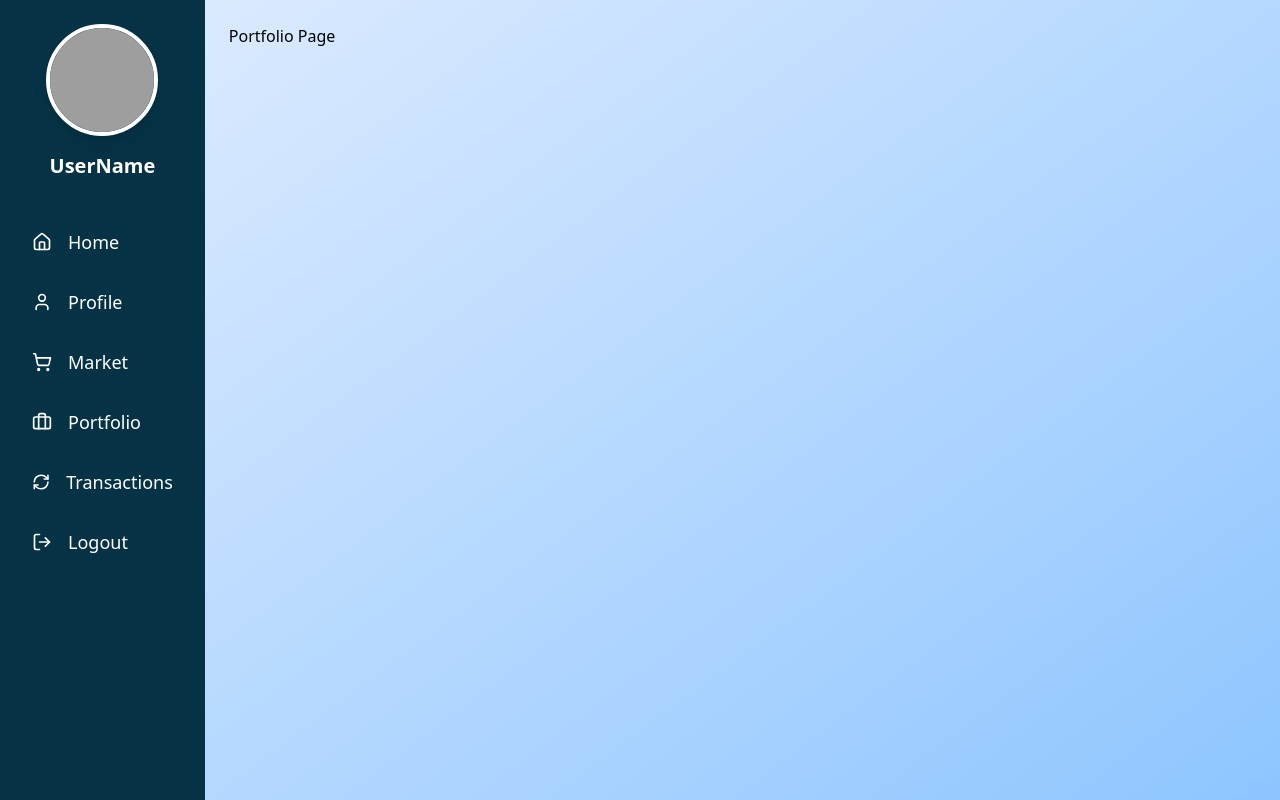
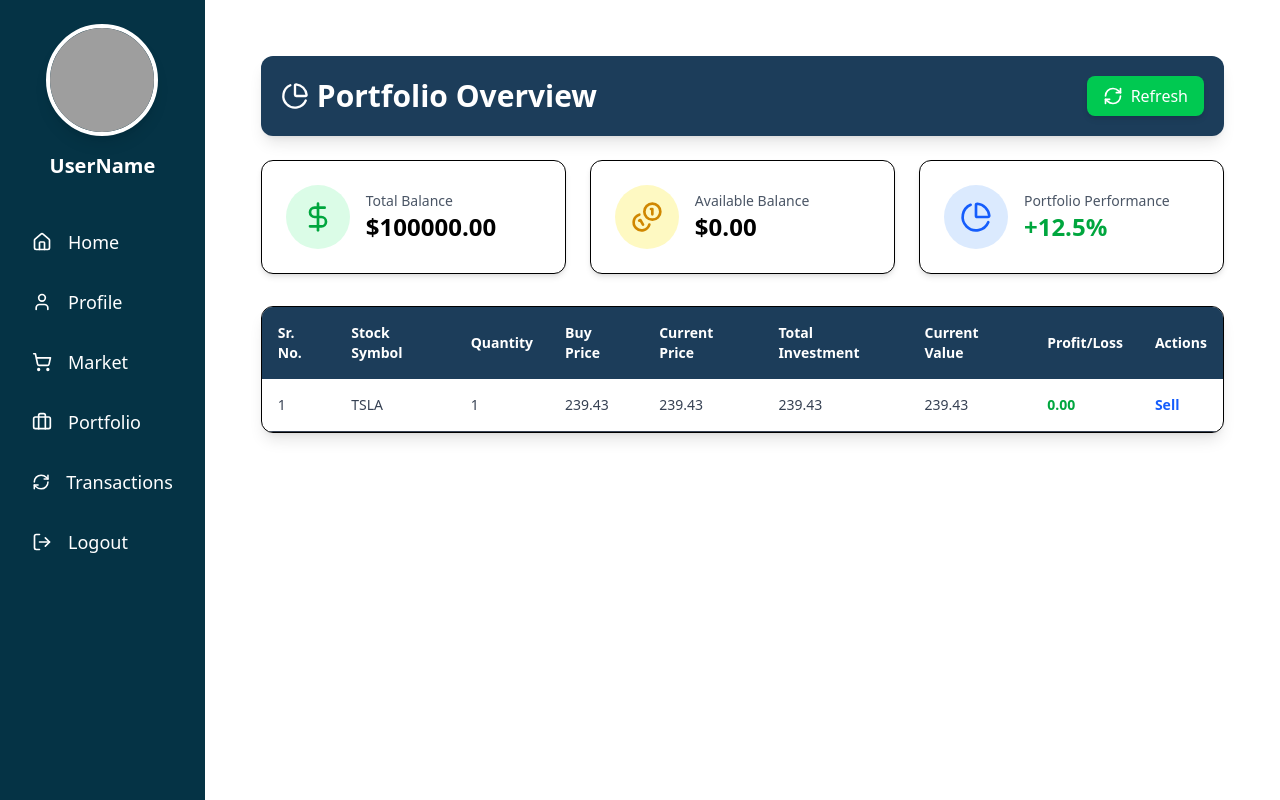
Before and after one commit to Mitesh-17/Stock-Market-System, a React (Vite) app in the folder StockMarketFrontEnd/: page /stock-app/dashboard in a window 1280 px wide. Both pictures are taken after a click on the element "Portfolio". Built offline with nearby package versions, Linux system fonts and the light colour scheme; grey boxes are pictures that could not be loaded.

Commit message:
Create a Portfolio Page

```diff
--- a/StockMarketFrontEnd/src/Pages/Navbar.jsx
+++ b/StockMarketFrontEnd/src/Pages/Navbar.jsx
@@ -87,7 +87,7 @@ const Navbar = () => {
       </div>
 
       {/* MAIN CONTENT AREA */}
-      <div className="flex-1 ml-0 md:ml-[16vw] p-6 min-h-screen bg-linear-to-br from-blue-100 to-blue-300">
+      <div className="flex-1 ml-0 md:ml-[16vw] p-6 min-h-screen bg-linear-to-br">
         {activePage === "Home" && <HomePage />}
         {activePage === "Profile" && <ProfilePage />}
         {activePage === "Market" && <MarketPage />}
--- a/StockMarketFrontEnd/src/Pages/Portfolio.jsx
+++ b/StockMarketFrontEnd/src/Pages/Portfolio.jsx
@@ -1,11 +1,92 @@
-import React from 'react'
+import React from "react";
+import { RefreshCw, DollarSign, PieChart , Coins } from "lucide-react";
 
 const Portfolio = () => {
   return (
-    <div>
-      Portfolio Page
+    <div className=" p-4 md:p-8 flex justify-center items-start">
+      <div className="w-full max-w-6xl">
+
+        {/* Header */}
+        <div className="flex justify-between items-center bg-[#1c3d5a] text-white p-5 rounded-xl shadow-lg mb-6">
+          <h1 className="text-2xl md:text-3xl font-bold flex items-center gap-2">
+            <PieChart className="w-7 h-7" /> Portfolio Overview
+          </h1>
+          <button className="flex items-center gap-2 bg-green-500 hover:bg-green-600 transition px-4 py-2 rounded-lg text-white font-medium shadow-md hover:cursor-pointer">
+            <RefreshCw className="w-5 h-5" /> Refresh
+          </button>
+        </div>
+
+        {/* Balance Cards */}
+        <div className="grid grid-cols-1 md:grid-cols-3 gap-6 mb-8">
+          {/* Total Balance */}
+          <div className="bg-white p-6 rounded-xl shadow-md border flex items-center gap-4">
+            <div className="bg-green-100 p-4 rounded-full">
+              <DollarSign className="w-8 h-8 text-green-600" />
+            </div>
+            <div>
+              <p className="text-gray-600 text-sm font-medium">Total Balance</p>
+              <p className="text-2xl font-bold">$100000.00</p>
+            </div>
+          </div>
+
+          {/* Available Balance */}
+          <div className="bg-white p-6 rounded-xl shadow-md border flex items-center gap-4">
+            <div className="bg-yellow-100 p-4 rounded-full">
+              <Coins className="w-8 h-8 text-yellow-600" />
+            </div>
+            <div>
+              <p className="text-gray-600 text-sm font-medium">Available Balance</p>
+              <p className="text-2xl font-bold">$0.00</p>
+            </div>
+          </div>
+
+          {/* Portfolio Performance */}
+          <div className="bg-white p-6 rounded-xl shadow-md border flex items-center gap-4">
+            <div className="bg-blue-100 p-4 rounded-full">
+              <PieChart className="w-8 h-8 text-blue-600" />
+            </div>
+            <div>
+              <p className="text-gray-600 text-sm font-medium">Portfolio Performance</p>
+              <p className="text-2xl font-bold text-green-600">+12.5%</p>
+            </div>
+          </div>
+        </div>
+
+        {/* Portfolio Table */}
+        <div className="bg-white rounded-xl shadow-lg overflow-hidden border">
+          <table className="w-full text-left text-sm">
+            <thead className="bg-[#1c3d5a] text-white">
+              <tr>
+                <th className="p-4">Sr. No.</th>
+                <th className="p-4">Stock Symbol</th>
+                <th className="p-4">Quantity</th>
+                <th className="p-4">Buy Price</th>
+                <th className="p-4">Current Price</th>
+                <th className="p-4">Total Investment</th>
+                <th className="p-4">Current Value</th>
+                <th className="p-4">Profit/Loss</th>
+                <th className="p-4">Actions</th>
+              </tr>
+            </thead>
+
+            <tbody className="text-gray-700">
+              <tr className="border-b hover:bg-gray-50 transition">
+                <td className="p-4">1</td>
+                <td className="p-4">TSLA</td>
+                <td className="p-4">1</td>
+                <td className="p-4">239.43</td>
+                <td className="p-4">239.43</td>
+                <td className="p-4">239.43</td>
+                <td className="p-4">239.43</td>
+                <td className="p-4 text-green-600 font-semibold">0.00</td>
+                <td className="p-4 text-blue-600 font-semibold cursor-pointer hover:underline">Sell</td>
+              </tr>
+            </tbody>
+          </table>
+        </div>
+      </div>
     </div>
-  )
-}
+  );
+};
 
-export default Portfolio
+export default Portfolio;
--- a/StockMarketFrontEnd/src/Pages/Transaction.jsx
+++ b/StockMarketFrontEnd/src/Pages/Transaction.jsx
@@ -1,11 +1,76 @@
-import React from 'react'
+import React from 'react';
+import { Search, Filter } from 'lucide-react';
 
 const Transaction = () => {
   return (
-    <div>
-        Tranaction Page
+    <div className="p-4 flex justify-center">
+      <div className="w-full max-w-5xl bg-white shadow-xl rounded-2xl p-6 border border-gray-200">
+
+        {/* Header */}
+        <h1 className="text-2xl md:text-3xl p-3 font-bold bg-[#1c3d5a] rounded-2xl text-white mb-6 text-center">Transaction Records</h1>
+
+        {/* Search & Filters */}
+        <div className="grid grid-cols-1 md:grid-cols-3 gap-4 mb-6">
+          {/* Search */}
+          <div className="relative">
+            <Search className="w-5 h-5 absolute top-3 left-3 text-gray-500" />
+            <input
+              type="text"
+              placeholder="Search by Transaction ID / Stock Symbol"
+              className="border rounded-xl p-3 pl-10 w-full focus:outline-none shadow-sm"
+            />
+          </div>
+
+          {/* Transaction Type */}
+          <select className="border rounded-xl p-3 w-full shadow-sm focus:outline-none">
+            <option>All Types</option>
+            <option>Buy</option>
+            <option>Sell</option>
+          </select>
+
+          {/* Sort */}
+          <select className="border rounded-xl p-3 w-full shadow-sm focus:outline-none">
+            <option>Sort By</option>
+            <option>Latest</option>
+            <option>Oldest</option>
+            <option>Highest Quantity</option>
+            <option>Lowest Quantity</option>
+          </select>
+        </div>
+
+        {/* Table */}
+        <div className="overflow-x-auto rounded-xl border border-gray-200 shadow-md">
+          <table className="w-full text-left text-sm">
+            <thead>
+              <tr className="bg-[#1c3d5a] text-white uppercase text-xs">
+                <th className="p-4">Transaction ID</th>
+                <th className="p-4">Stock Symbol</th>
+                <th className="p-4">Type</th>
+                <th className="p-4">Quantity</th>
+                <th className="p-4">Per Unit Price</th>
+                <th className="p-4">Total Price</th>
+                <th className="p-4">Transaction Time</th>
+              </tr>
+            </thead>
+
+            <tbody className="text-gray-700">
+              {/* Row Example */}
+              <tr className="border-b hover:bg-gray-50 transition">
+                <td className="p-4">TXN12345</td>
+                <td className="p-4">TCS</td>
+                <td className="p-4 font-semibold text-green-600">Buy</td>
+                <td className="p-4">10</td>
+                <td className="p-4">₹3500</td>
+                <td className="p-4 font-semibold">₹35,000</td>
+                <td className="p-4">2025-12-01 • 10:45 AM</td>
+              </tr>
+            </tbody>
+          </table>
+        </div>
+
+      </div>
     </div>
-  )
-}
+  );
+};
 
-export default Transaction
+export default Transaction;
```
